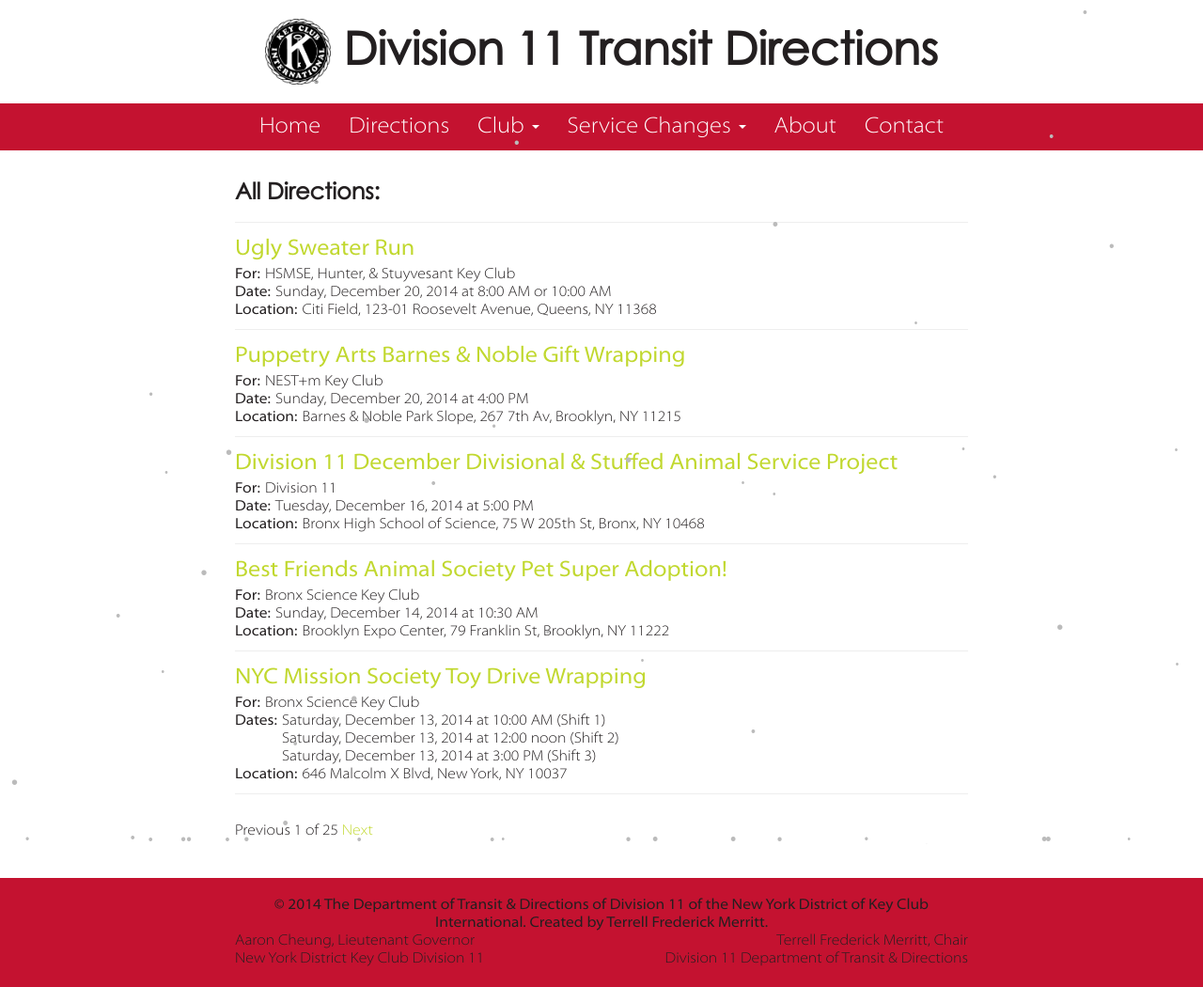
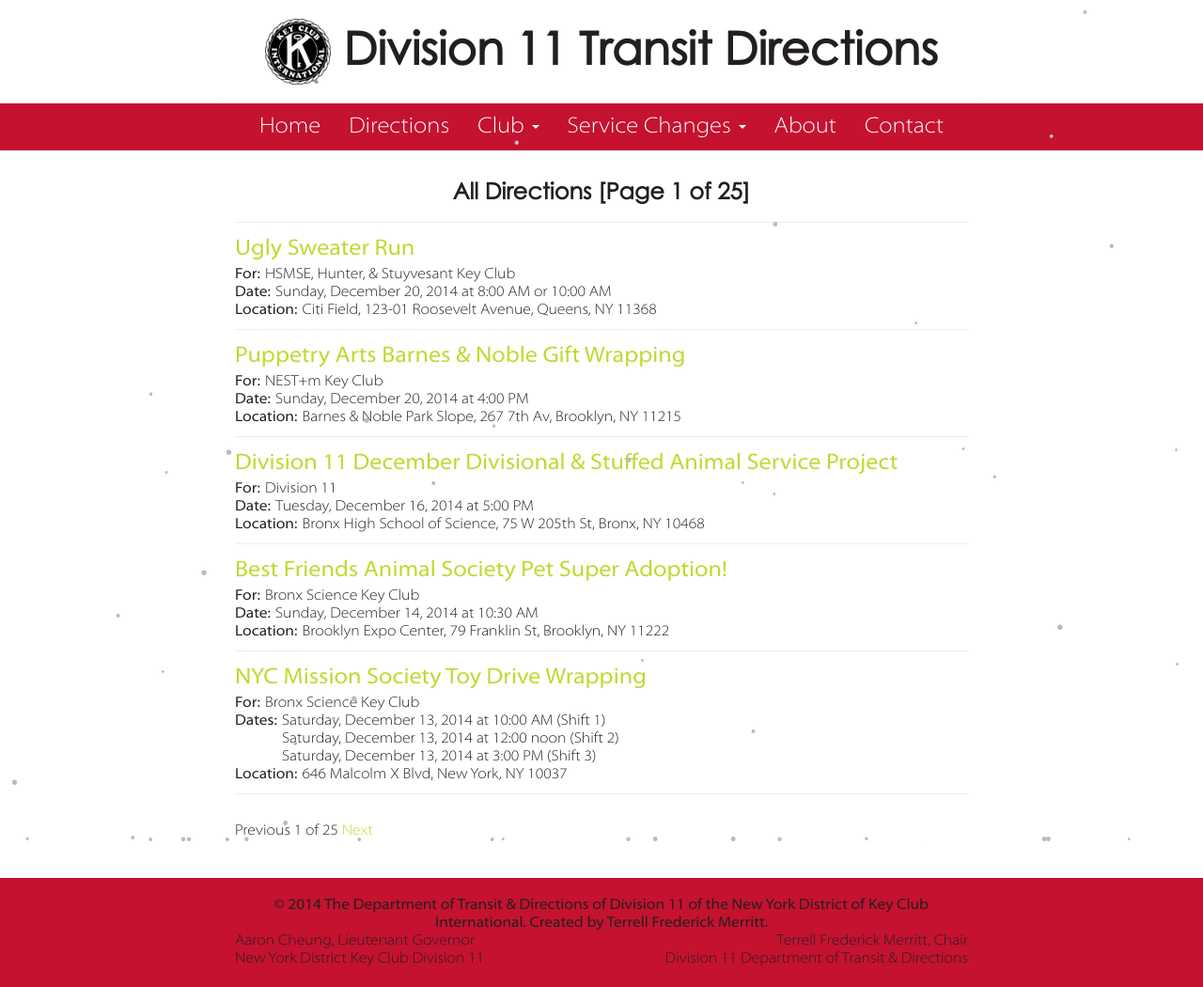
Before and after one commit to d11directions/d11directions.github.io, a Jekyll site: the page built from directions/index.html, in a window 1280 px wide. Shown: the whole page at 94% size. Built offline with Jekyll 4.4.1, drawn with Linux system fonts in a browser that asks for light colours; the list of posts is cut into pages by our own code.

Commit message:
Add styles to pagination

```diff
--- a/directions/index.html
+++ b/directions/index.html
@@ -2,8 +2,8 @@
 layout: default
 title: All Directions
 ---
-<style>table { border: 0; padding: 0; margin: 0; }</style>
-<h3>All Directions:</h3>
+<style>table { border: 0; padding: 0; margin: 0; } h3, .pagination { text-align: center; }</style>
+<h3>All Directions [Page {{ paginator.page }} of {{ paginator.total_pages }}]</h3>
 <hr align="LEFT">
 {% for direction in paginator.posts %}
       <p><span class="index_title"><a href="{{ direction.url }}">{{ direction.title }}</a></span><br>
```
